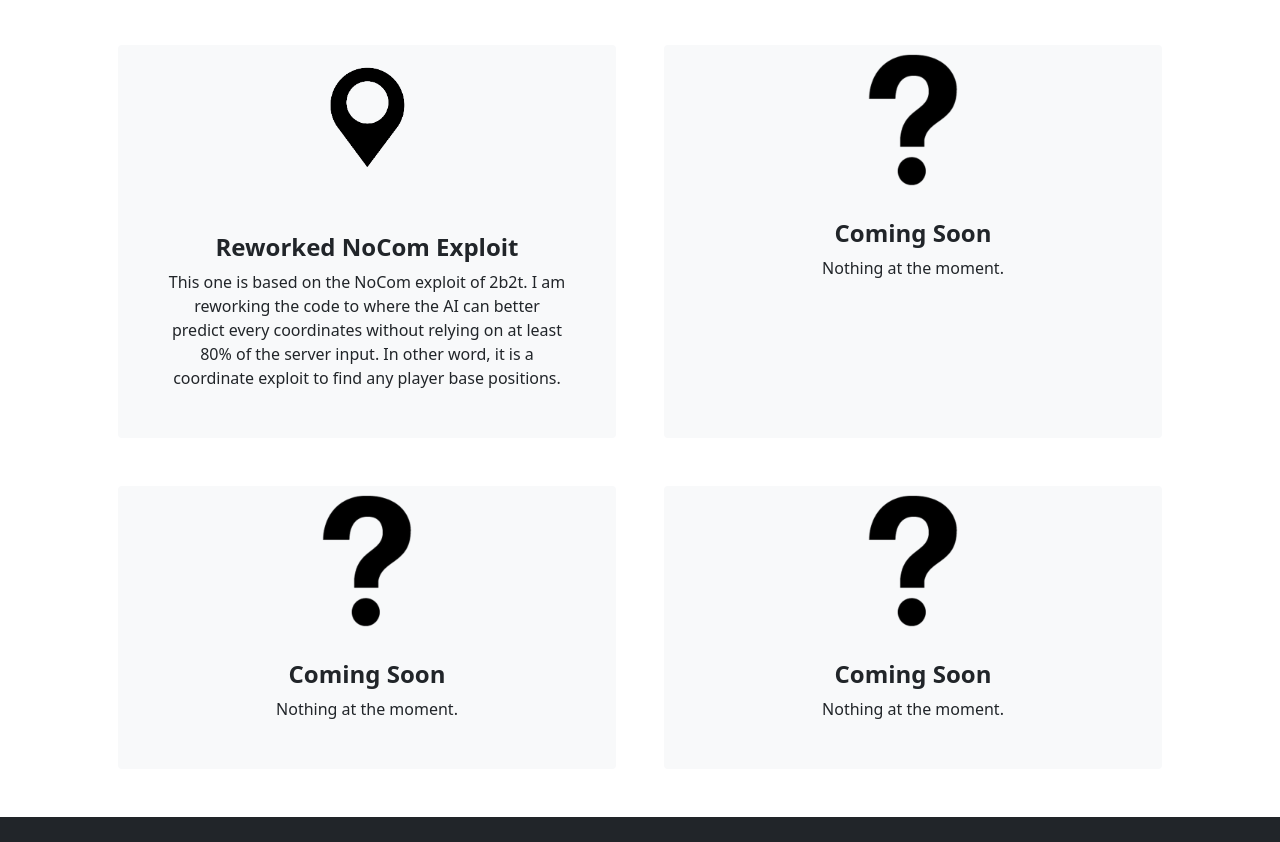
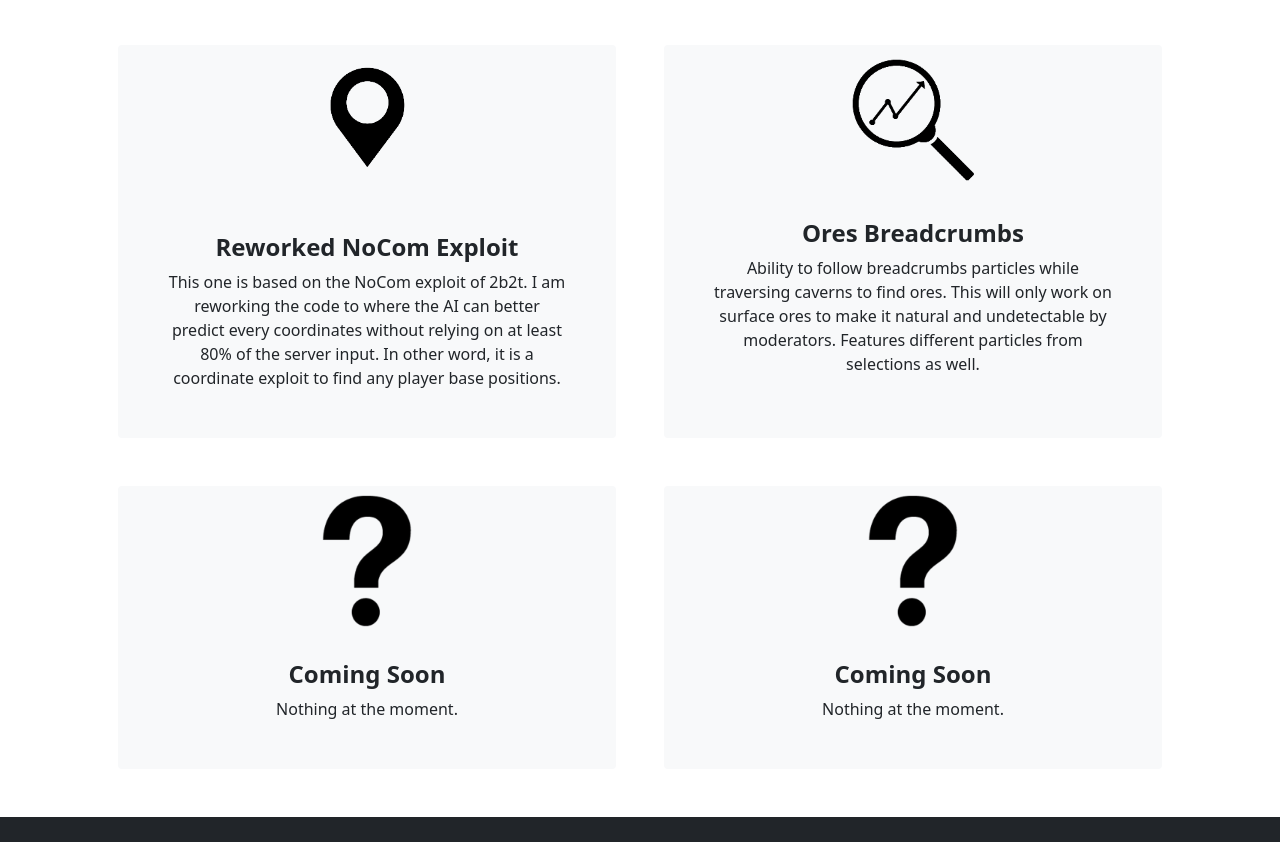
Before and after one commit to AlterDimension/SLXFPSBooster, a plain HTML site: page index.html in a window 1280 px wide. Shown: the part 1648-2490 px from the top of the page. Drawn offline with nearby package versions, Linux system fonts and the light colour scheme.

Commit message:
Add files via upload

```diff
--- a/index.html
+++ b/index.html
@@ -97,9 +97,11 @@
                     <div class="col-lg-6 col-xxl-4 mb-5">
                         <div class="card bg-light border-0 h-100">
                             <div class="card-body text-center p-4 p-lg-5 pt-0 pt-lg-0">
-                                <img src="/images/soon.png" width="150"> <br><br>
-                                <h2 class="fs-4 fw-bold">Coming Soon</h2>
-                                <p class="mb-0">Nothing at the moment.</p>
+                                <img src="/images/tracker.png" width="150"> <br><br>
+                                <h2 class="fs-4 fw-bold">Ores Breadcrumbs</h2>
+                                <p class="mb-0">Ability to follow breadcrumbs particles while traversing caverns to find ores.
+                                    This will only work on surface ores to make it natural and undetectable by moderators.
+                                Features different particles from selections as well.</p>
                             </div>
                         </div>
                     </div>
```
Also changed, not shown: images/tracker.png (added).
